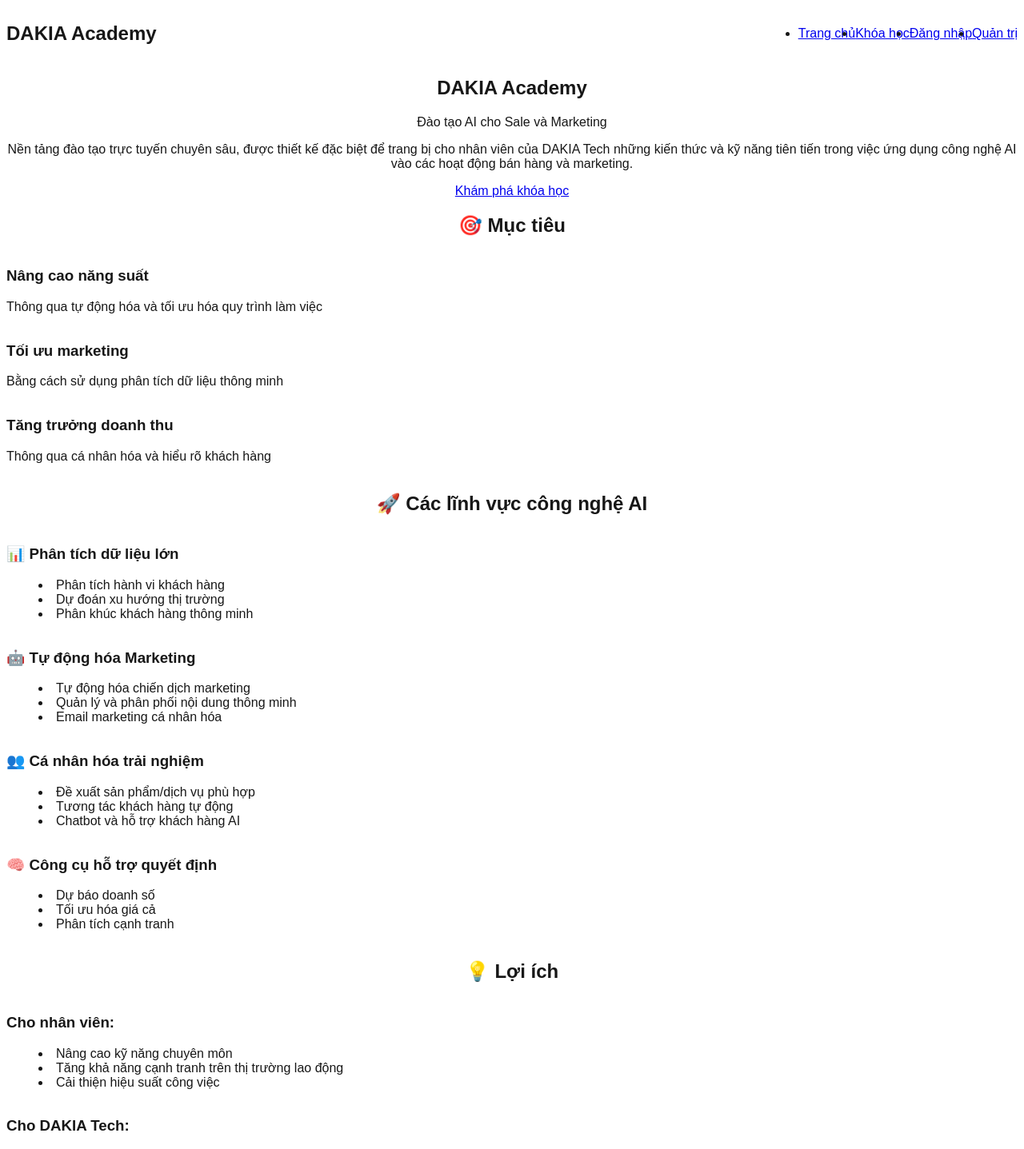
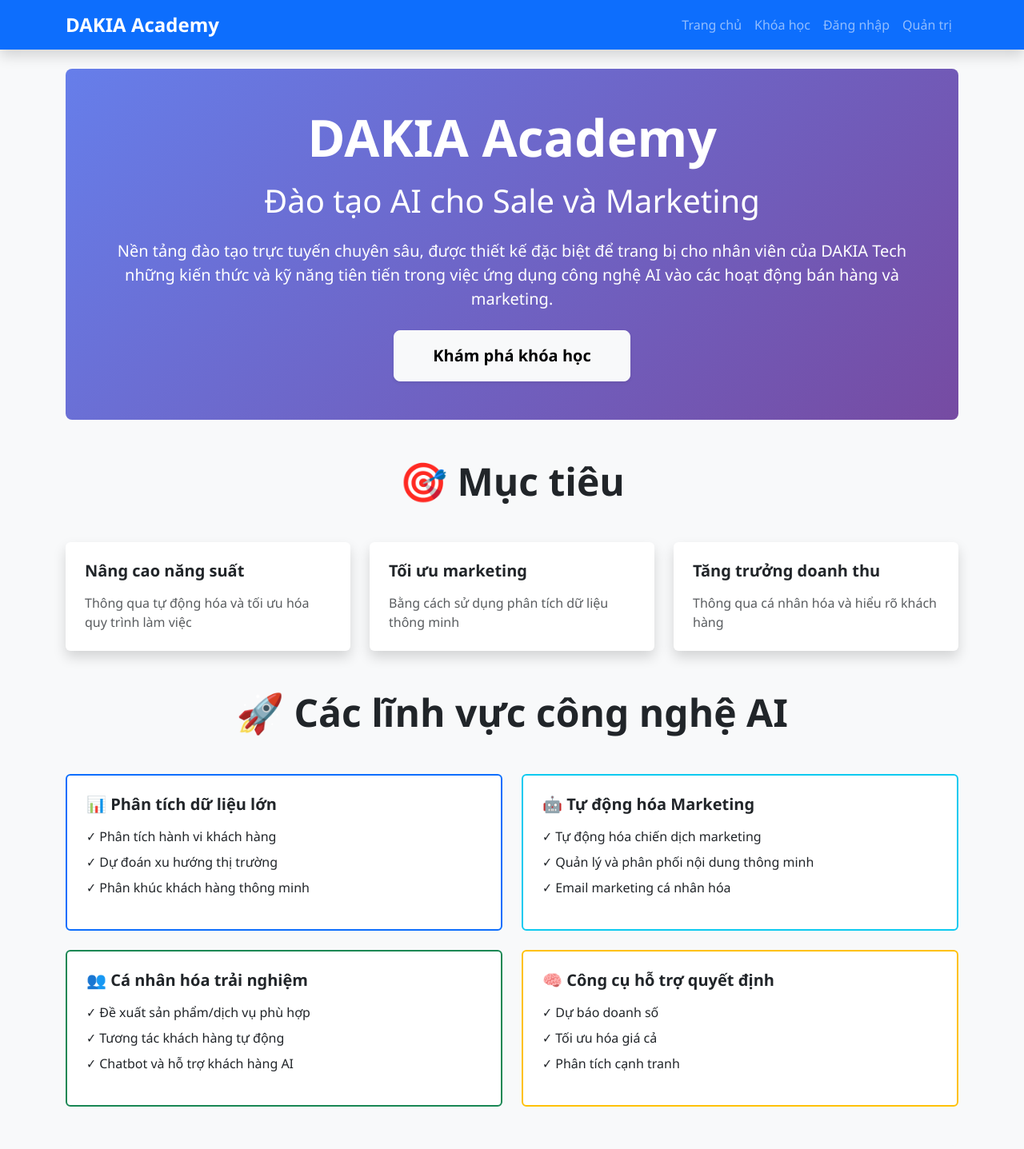
Before and after one commit to nguyenquy0710/dakia-academy, a Next.js app: page / in a window 1280 px wide. Shown: the top 1437 px of the page at 80% size. Built offline with nearby package versions, Linux system fonts and the light colour scheme.

Commit message:
feat: migrate from Tailwind CSS to Bootstrap 5 + jQuery for beautiful, smooth, and responsive UI
Co-authored-by: nguyenquy0710 <22485887+nguyenquy0710@users.noreply.github.com>

```diff
--- a/app/(client)/layout.tsx
+++ b/app/(client)/layout.tsx
@@ -6,34 +6,54 @@ interface ClientLayoutProps {
 
 const ClientLayout: FC<ClientLayoutProps> = ({ children }) => {
   return (
-    <div className="min-h-screen flex flex-col">
-      <header className="bg-blue-600 text-white">
-        <nav className="container mx-auto px-4 py-4">
-          <div className="flex justify-between items-center">
-            <h1 className="text-2xl font-bold">DAKIA Academy</h1>
-            <ul className="flex space-x-6">
-              <li>
-                <a href="/" className="hover:underline">Trang chủ</a>
+    <div className="d-flex flex-column min-vh-100">
+      {/* Bootstrap Navbar */}
+      <nav className="navbar navbar-expand-lg navbar-dark bg-primary shadow">
+        <div className="container">
+          <a className="navbar-brand fw-bold fs-4" href="/">
+            DAKIA Academy
+          </a>
+          <button
+            className="navbar-toggler"
+            type="button"
+            data-bs-toggle="collapse"
+            data-bs-target="#navbarNav"
+            aria-controls="navbarNav"
+            aria-expanded="false"
+            aria-label="Toggle navigation"
+          >
+            <span className="navbar-toggler-icon"></span>
+          </button>
+          <div className="collapse navbar-collapse" id="navbarNav">
+            <ul className="navbar-nav ms-auto">
+              <li className="nav-item">
+                <a className="nav-link" href="/">Trang chủ</a>
               </li>
-              <li>
-                <a href="/courses" className="hover:underline">Khóa học</a>
+              <li className="nav-item">
+                <a className="nav-link" href="/courses">Khóa học</a>
               </li>
-              <li>
-                <a href="/login" className="hover:underline">Đăng nhập</a>
+              <li className="nav-item">
+                <a className="nav-link" href="/login">Đăng nhập</a>
               </li>
-              <li>
-                <a href="/admin" className="hover:underline">Quản trị</a>
+              <li className="nav-item">
+                <a className="nav-link" href="/admin">Quản trị</a>
               </li>
             </ul>
           </div>
-        </nav>
-      </header>
-      <main className="flex-grow container mx-auto px-4 py-8">
-        {children}
+        </div>
+      </nav>
+
+      {/* Main Content */}
+      <main className="flex-grow-1 py-4">
+        <div className="container">
+          {children}
+        </div>
       </main>
-      <footer className="bg-gray-800 text-white">
-        <div className="container mx-auto px-4 py-6 text-center">
-          <p>&copy; 2024 DAKIA Academy. All rights reserved.</p>
+
+      {/* Footer */}
+      <footer className="bg-dark text-white py-4 mt-auto">
+        <div className="container text-center">
+          <p className="mb-0">&copy; 2024 DAKIA Academy. All rights reserved.</p>
         </div>
       </footer>
     </div>
--- a/app/(client)/login/page.tsx
+++ b/app/(client)/login/page.tsx
@@ -18,14 +18,8 @@ const LoginPage: FC = () => {
     setLoading(true);
 
     try {
-      // TODO: Implement authentication with NextAuth
       console.log('Login attempt:', formData);
-
-      // Placeholder - will be replaced with actual authentication
       alert('Authentication system đang được phát triển. Vui lòng quay lại sau!');
-
-      // After successful login, redirect to dashboard
-      // router.push('/');
     } catch (err) {
       setError('Đăng nhập thất bại. Vui lòng thử lại.');
       console.error('Login error:', err);
@@ -35,101 +29,85 @@ const LoginPage: FC = () => {
   };
 
   return (
-    <div className="min-h-screen flex items-center justify-center bg-gray-50 py-12 px-4 sm:px-6 lg:px-8">
-      <div className="max-w-md w-full space-y-8">
-        <div>
-          <h2 className="mt-6 text-center text-3xl font-extrabold text-gray-900">
-            Đăng nhập vào DAKIA Academy
-          </h2>
-          <p className="mt-2 text-center text-sm text-gray-600">
+    <div className="d-flex align-items-center justify-content-center py-5" style={{ minHeight: '80vh' }}>
+      <div className="w-100" style={{ maxWidth: '400px' }}>
+        <div className="card shadow-lg border-0">
+          <div className="card-body p-5">
+            <h2 className="text-center fw-bold mb-3">Đăng nhập</h2>
+            <p className="text-center text-muted mb-4">
               Hoặc{' '}
-            <a href="/register" className="font-medium text-blue-600 hover:text-blue-500">
+              <a href="/register" className="text-decoration-none">
                 tạo tài khoản mới
               </a>
             </p>
+
+            <div className="alert alert-warning" role="alert">
+              <strong>🚧 Đang phát triển:</strong> Hệ thống authentication đang được xây dựng với NextAuth.js
             </div>
 
-        <div className="bg-yellow-50 border border-yellow-200 p-4 rounded-lg">
-          <p className="text-yellow-800 text-sm">
-            🚧 <strong>Đang phát triển:</strong> Hệ thống authentication đang được xây dựng với NextAuth.js
-          </p>
+            <form onSubmit={handleSubmit}>
+              <div className="mb-3">
+                <label htmlFor="email" className="form-label">Email</label>
+                <input
+                  type="email"
+                  className="form-control"
+                  id="email"
+                  placeholder="email@example.com"
+                  value={formData.email}
+                  onChange={(e) => setFormData({ ...formData, email: e.target.value })}
+                  required
+                />
               </div>
 
-        <form className="mt-8 space-y-6" onSubmit={handleSubmit}>
-          <div className="rounded-md shadow-sm -space-y-px">
-            <div>
-              <label htmlFor="email" className="sr-only">
-                Email
-              </label>
+              <div className="mb-3">
+                <label htmlFor="password" className="form-label">Mật khẩu</label>
                 <input
-                id="email"
-                name="email"
-                type="email"
-                autoComplete="email"
+                  type="password"
+                  className="form-control"
+                  id="password"
+                  placeholder="••••••••"
+                  value={formData.password}
+                  onChange={(e) => setFormData({ ...formData, password: e.target.value })}
                   required
-                className="appearance-none rounded-none relative block w-full px-3 py-2 border border-gray-300 placeholder-gray-500 text-gray-900 rounded-t-md focus:outline-none focus:ring-blue-500 focus:border-blue-500 focus:z-10 sm:text-sm"
-                placeholder="Email"
-                value={formData.email}
-                onChange={(e) => setFormData({ ...formData, email: e.target.value })}
                 />
               </div>
-            <div>
-              <label htmlFor="password" className="sr-only">
-                Mật khẩu
-              </label>
-              <input
-                id="password"
-                name="password"
-                type="password"
-                autoComplete="current-password"
-                required
-                className="appearance-none rounded-none relative block w-full px-3 py-2 border border-gray-300 placeholder-gray-500 text-gray-900 rounded-b-md focus:outline-none focus:ring-blue-500 focus:border-blue-500 focus:z-10 sm:text-sm"
-                placeholder="Mật khẩu"
-                value={formData.password}
-                onChange={(e) => setFormData({ ...formData, password: e.target.value })}
-              />
-            </div>
-          </div>
 
-          {error && (
-            <div className="text-red-500 text-sm text-center">{error}</div>
-          )}
-
-          <div className="flex items-center justify-between">
-            <div className="flex items-center">
-              <input
-                id="remember-me"
-                name="remember-me"
-                type="checkbox"
-                className="h-4 w-4 text-blue-600 focus:ring-blue-500 border-gray-300 rounded"
-              />
-              <label htmlFor="remember-me" className="ml-2 block text-sm text-gray-900">
+              <div className="form-check mb-3">
+                <input className="form-check-input" type="checkbox" id="remember" />
+                <label className="form-check-label" htmlFor="remember">
                   Ghi nhớ đăng nhập
                 </label>
               </div>
 
-            <div className="text-sm">
-              <a href="#" className="font-medium text-blue-600 hover:text-blue-500">
-                Quên mật khẩu?
-              </a>
+              {error && (
+                <div className="alert alert-danger" role="alert">
+                  {error}
                 </div>
-          </div>
+              )}
 
-          <div>
+              <div className="d-grid mb-3">
                 <button
                   type="submit"
+                  className="btn btn-primary btn-lg"
                   disabled={loading}
-              className="group relative w-full flex justify-center py-2 px-4 border border-transparent text-sm font-medium rounded-md text-white bg-blue-600 hover:bg-blue-700 focus:outline-none focus:ring-2 focus:ring-offset-2 focus:ring-blue-500 disabled:opacity-50"
                 >
                   {loading ? 'Đang đăng nhập...' : 'Đăng nhập'}
                 </button>
               </div>
+
+              <div className="text-center">
+                <a href="#" className="text-decoration-none small">Quên mật khẩu?</a>
+              </div>
             </form>
 
+            <hr className="my-4" />
+
             <div className="text-center">
-          <a href="/" className="text-sm text-gray-600 hover:text-gray-900">
+              <a href="/" className="text-muted text-decoration-none small">
                 ← Về trang chủ
               </a>
+            </div>
+          </div>
         </div>
       </div>
     </div>
--- a/app/(client)/page.tsx
+++ b/app/(client)/page.tsx
@@ -2,109 +2,157 @@ import { FC } from 'react';
 
 const HomePage: FC = () => {
   return (
-    <div className="space-y-12">
+    <div>
       {/* Hero Section */}
-      <section className="text-center py-12 bg-gradient-to-r from-blue-500 to-purple-600 text-white rounded-lg">
-        <h1 className="text-5xl font-bold mb-4">
+      <section className="hero-gradient text-white text-center rounded-3 py-5 mb-5 fade-in">
+        <div className="container">
+          <h1 className="display-3 fw-bold mb-3 animate__animated animate__fadeInDown">
             DAKIA Academy
           </h1>
-        <p className="text-2xl mb-6">
+          <p className="display-6 mb-4">
             Đào tạo AI cho Sale và Marketing
           </p>
-        <p className="text-lg max-w-3xl mx-auto mb-8">
+          <p className="lead mb-4 px-md-5">
             Nền tảng đào tạo trực tuyến chuyên sâu, được thiết kế đặc biệt để trang bị cho nhân viên của DAKIA Tech
             những kiến thức và kỹ năng tiên tiến trong việc ứng dụng công nghệ AI vào các hoạt động bán hàng và marketing.
           </p>
           <a
             href="/courses"
-          className="inline-block bg-white text-blue-600 px-8 py-3 rounded-lg font-semibold hover:bg-gray-100 transition"
+            className="btn btn-light btn-lg px-5 py-3 fw-semibold shadow-sm hover-lift"
           >
             Khám phá khóa học
           </a>
+        </div>
       </section>
 
       {/* Goals Section */}
-      <section>
-        <h2 className="text-3xl font-bold mb-6 text-center">🎯 Mục tiêu</h2>
-        <div className="grid md:grid-cols-3 gap-6">
-          <div className="bg-white p-6 rounded-lg shadow-md">
-            <h3 className="text-xl font-semibold mb-3">Nâng cao năng suất</h3>
-            <p className="text-gray-600">
+      <section className="mb-5 fade-in">
+        <h2 className="text-center display-5 fw-bold mb-5">🎯 Mục tiêu</h2>
+        <div className="row g-4">
+          <div className="col-md-4">
+            <div className="card h-100 border-0 shadow hover-lift">
+              <div className="card-body p-4">
+                <h3 className="card-title h5 fw-semibold mb-3">Nâng cao năng suất</h3>
+                <p className="card-text text-muted">
                   Thông qua tự động hóa và tối ưu hóa quy trình làm việc
                 </p>
               </div>
-          <div className="bg-white p-6 rounded-lg shadow-md">
-            <h3 className="text-xl font-semibold mb-3">Tối ưu marketing</h3>
-            <p className="text-gray-600">
+            </div>
+          </div>
+          <div className="col-md-4">
+            <div className="card h-100 border-0 shadow hover-lift">
+              <div className="card-body p-4">
+                <h3 className="card-title h5 fw-semibold mb-3">Tối ưu marketing</h3>
+                <p className="card-text text-muted">
                   Bằng cách sử dụng phân tích dữ liệu thông minh
                 </p>
               </div>
-          <div className="bg-white p-6 rounded-lg shadow-md">
-            <h3 className="text-xl font-semibold mb-3">Tăng trưởng doanh thu</h3>
-            <p className="text-gray-600">
+            </div>
+          </div>
+          <div className="col-md-4">
+            <div className="card h-100 border-0 shadow hover-lift">
+              <div className="card-body p-4">
+                <h3 className="card-title h5 fw-semibold mb-3">Tăng trưởng doanh thu</h3>
+                <p className="card-text text-muted">
                   Thông qua cá nhân hóa và hiểu rõ khách hàng
                 </p>
+              </div>
+            </div>
           </div>
         </div>
       </section>
 
       {/* Technology Areas */}
-      <section>
-        <h2 className="text-3xl font-bold mb-6 text-center">🚀 Các lĩnh vực công nghệ AI</h2>
-        <div className="grid md:grid-cols-2 gap-6">
-          <div className="bg-blue-50 p-6 rounded-lg">
-            <h3 className="text-xl font-semibold mb-3">📊 Phân tích dữ liệu lớn</h3>
-            <ul className="list-disc list-inside text-gray-700 space-y-2">
-              <li>Phân tích hành vi khách hàng</li>
-              <li>Dự đoán xu hướng thị trường</li>
-              <li>Phân khúc khách hàng thông minh</li>
+      <section className="mb-5">
+        <h2 className="text-center display-5 fw-bold mb-5">🚀 Các lĩnh vực công nghệ AI</h2>
+        <div className="row g-4">
+          <div className="col-md-6">
+            <div className="card border-primary border-2 h-100 hover-lift">
+              <div className="card-body p-4">
+                <h3 className="card-title h5 fw-semibold mb-3">📊 Phân tích dữ liệu lớn</h3>
+                <ul className="list-unstyled">
+                  <li className="mb-2">✓ Phân tích hành vi khách hàng</li>
+                  <li className="mb-2">✓ Dự đoán xu hướng thị trường</li>
+                  <li className="mb-2">✓ Phân khúc khách hàng thông minh</li>
                 </ul>
               </div>
-          <div className="bg-purple-50 p-6 rounded-lg">
-            <h3 className="text-xl font-semibold mb-3">🤖 Tự động hóa Marketing</h3>
-            <ul className="list-disc list-inside text-gray-700 space-y-2">
-              <li>Tự động hóa chiến dịch marketing</li>
-              <li>Quản lý và phân phối nội dung thông minh</li>
-              <li>Email marketing cá nhân hóa</li>
+            </div>
+          </div>
+          <div className="col-md-6">
+            <div className="card border-info border-2 h-100 hover-lift">
+              <div className="card-body p-4">
+                <h3 className="card-title h5 fw-semibold mb-3">🤖 Tự động hóa Marketing</h3>
+                <ul className="list-unstyled">
+                  <li className="mb-2">✓ Tự động hóa chiến dịch marketing</li>
+                  <li className="mb-2">✓ Quản lý và phân phối nội dung thông minh</li>
+                  <li className="mb-2">✓ Email marketing cá nhân hóa</li>
                 </ul>
               </div>
-          <div className="bg-green-50 p-6 rounded-lg">
-            <h3 className="text-xl font-semibold mb-3">👥 Cá nhân hóa trải nghiệm</h3>
-            <ul className="list-disc list-inside text-gray-700 space-y-2">
-              <li>Đề xuất sản phẩm/dịch vụ phù hợp</li>
-              <li>Tương tác khách hàng tự động</li>
-              <li>Chatbot và hỗ trợ khách hàng AI</li>
+            </div>
+          </div>
+          <div className="col-md-6">
+            <div className="card border-success border-2 h-100 hover-lift">
+              <div className="card-body p-4">
+                <h3 className="card-title h5 fw-semibold mb-3">👥 Cá nhân hóa trải nghiệm</h3>
+                <ul className="list-unstyled">
+                  <li className="mb-2">✓ Đề xuất sản phẩm/dịch vụ phù hợp</li>
+                  <li className="mb-2">✓ Tương tác khách hàng tự động</li>
+                  <li className="mb-2">✓ Chatbot và hỗ trợ khách hàng AI</li>
                 </ul>
               </div>
-          <div className="bg-yellow-50 p-6 rounded-lg">
-            <h3 className="text-xl font-semibold mb-3">🧠 Công cụ hỗ trợ quyết định</h3>
-            <ul className="list-disc list-inside text-gray-700 space-y-2">
-              <li>Dự báo doanh số</li>
-              <li>Tối ưu hóa giá cả</li>
-              <li>Phân tích cạnh tranh</li>
+            </div>
+          </div>
+          <div className="col-md-6">
+            <div className="card border-warning border-2 h-100 hover-lift">
+              <div className="card-body p-4">
+                <h3 className="card-title h5 fw-semibold mb-3">🧠 Công cụ hỗ trợ quyết định</h3>
+                <ul className="list-unstyled">
+                  <li className="mb-2">✓ Dự báo doanh số</li>
+                  <li className="mb-2">✓ Tối ưu hóa giá cả</li>
+                  <li className="mb-2">✓ Phân tích cạnh tranh</li>
                 </ul>
+              </div>
+            </div>
           </div>
         </div>
       </section>
 
       {/* Benefits */}
-      <section className="bg-gray-50 p-8 rounded-lg">
-        <h2 className="text-3xl font-bold mb-6 text-center">💡 Lợi ích</h2>
-        <div className="grid md:grid-cols-2 gap-8">
-          <div>
-            <h3 className="text-2xl font-semibold mb-4">Cho nhân viên:</h3>
-            <ul className="list-disc list-inside text-gray-700 space-y-2">
-              <li>Nâng cao kỹ năng chuyên môn</li>
-              <li>Tăng khả năng cạnh tranh trên thị trường lao động</li>
-              <li>Cải thiện hiệu suất công việc</li>
+      <section className="bg-light rounded-3 p-5 mb-5">
+        <h2 className="text-center display-5 fw-bold mb-5">💡 Lợi ích</h2>
+        <div className="row g-5">
+          <div className="col-md-6">
+            <h3 className="h4 fw-semibold mb-4 text-primary">Cho nhân viên:</h3>
+            <ul className="list-unstyled">
+              <li className="mb-3">
+                <span className="badge bg-primary me-2">✓</span>
+                Nâng cao kỹ năng chuyên môn
+              </li>
+              <li className="mb-3">
+                <span className="badge bg-primary me-2">✓</span>
+                Tăng khả năng cạnh tranh trên thị trường lao động
+              </li>
+              <li className="mb-3">
+                <span className="badge bg-primary me-2">✓</span>
+                Cải thiện hiệu suất công việc
+              </li>
             </ul>
           </div>
-          <div>
-            <h3 className="text-2xl font-semibold mb-4">Cho DAKIA Tech:</h3>
-            <ul className="list-disc list-inside text-gray-700 space-y-2">
-              <li>Nâng cao năng lực của đội ngũ</li>
-              <li>Thúc đẩy sự phát triển bền vững</li>
-              <li>Gia tăng sức cạnh tranh trên thị trường</li>
+          <div className="col-md-6">
+            <h3 className="h4 fw-semibold mb-4 text-success">Cho DAKIA Tech:</h3>
+            <ul className="list-unstyled">
+              <li className="mb-3">
+                <span className="badge bg-success me-2">✓</span>
+                Nâng cao năng lực của đội ngũ
+              </li>
+              <li className="mb-3">
+                <span className="badge bg-success me-2">✓</span>
+                Thúc đẩy sự phát triển bền vững
+              </li>
+              <li className="mb-3">
+                <span className="badge bg-success me-2">✓</span>
+                Gia tăng sức cạnh tranh trên thị trường
+              </li>
             </ul>
           </div>
         </div>
--- a/app/globals.css
+++ b/app/globals.css
@@ -1,27 +1,63 @@
-@tailwind base;
-@tailwind components;
-@tailwind utilities;
+/* Import Bootstrap CSS */
+@import 'bootstrap/dist/css/bootstrap.min.css';
 
+/* Custom styles */
 :root {
-  --background: #ffffff;
-  --foreground: #171717;
-}
-
-@media (prefers-color-scheme: dark) {
-  :root {
-    --background: #0a0a0a;
-    --foreground: #ededed;
-  }
+  --bs-primary: #0d6efd;
+  --bs-secondary: #6c757d;
+  --bs-success: #198754;
+  --bs-info: #0dcaf0;
+  --bs-warning: #ffc107;
+  --bs-danger: #dc3545;
+  --bs-light: #f8f9fa;
+  --bs-dark: #212529;
 }
 
 body {
-  color: var(--foreground);
-  background: var(--background);
-  font-family: Arial, Helvetica, sans-serif;
+  font-family: 'Segoe UI', Tahoma, Geneva, Verdana, sans-serif;
+  background-color: #f8f9fa;
 }
 
-@layer utilities {
-  .text-balance {
-    text-wrap: balance;
-  }
+/* Custom animations for smooth transitions */
+.fade-in {
+  animation: fadeIn 0.5s ease-in;
 }
+
+@keyframes fadeIn {
+  from { opacity: 0; transform: translateY(20px); }
+  to { opacity: 1; transform: translateY(0); }
+}
+
+.hover-lift {
+  transition: transform 0.3s ease, box-shadow 0.3s ease;
+}
+
+.hover-lift:hover {
+  transform: translateY(-5px);
+  box-shadow: 0 0.5rem 1rem rgba(0, 0, 0, 0.15) !important;
+}
+
+/* Hero gradient background */
+.hero-gradient {
+  background: linear-gradient(135deg, #667eea 0%, #764ba2 100%);
+}
+
+/* Card hover effects */
+.card {
+  transition: all 0.3s ease;
+}
+
+.card:hover {
+  transform: translateY(-5px);
+  box-shadow: 0 1rem 3rem rgba(0, 0, 0, 0.175) !important;
+}
+
+/* Smooth scrolling */
+html {
+  scroll-behavior: smooth;
+}
+
+/* Admin sidebar hover */
+.hover-bg-secondary:hover {
+  background-color: rgba(108, 117, 125, 0.2) !important;
+}
--- a/app/layout.tsx
+++ b/app/layout.tsx
@@ -1,4 +1,5 @@
 import type { Metadata } from "next";
+import Script from "next/script";
 import "./globals.css";
 
 export const metadata: Metadata = {
@@ -13,7 +14,24 @@ export default function RootLayout({
 }>) {
   return (
     <html lang="vi">
-      <body>{children}</body>
+      <head>
+        <meta name="viewport" content="width=device-width, initial-scale=1" />
+      </head>
+      <body>
+        {children}
+
+        {/* jQuery */}
+        <Script
+          src="https://code.jquery.com/jquery-3.7.1.min.js"
+          strategy="beforeInteractive"
+        />
+
+        {/* Bootstrap Bundle with Popper */}
+        <Script
+          src="https://cdn.jsdelivr.net/npm/bootstrap@5.3.3/dist/js/bootstrap.bundle.min.js"
+          strategy="afterInteractive"
+        />
+      </body>
     </html>
   );
 }
```
Also changed, not shown: app/(admin)/admin/dashboard/page.tsx (+62 -40 lines), app/(admin)/layout.tsx (+24 -16 lines), app/(client)/courses/page.tsx (+42 -27 lines), package.json (+4 -3 lines), postcss.config.mjs (deleted, +0 -8 lines), tailwind.config.ts (deleted, +0 -19 lines), 2 other files (tests, documents, lock files or other folders). Lines whose indentation alone changed are shown as unchanged.
